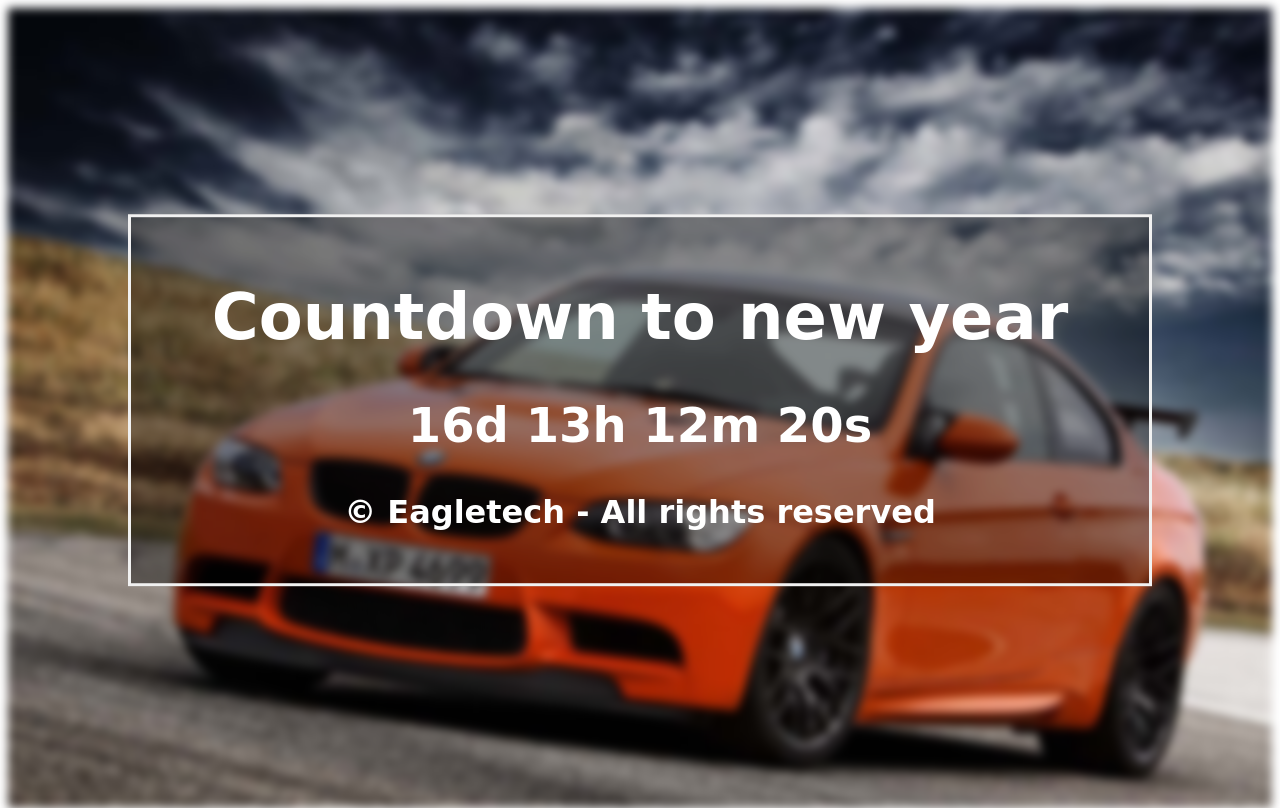
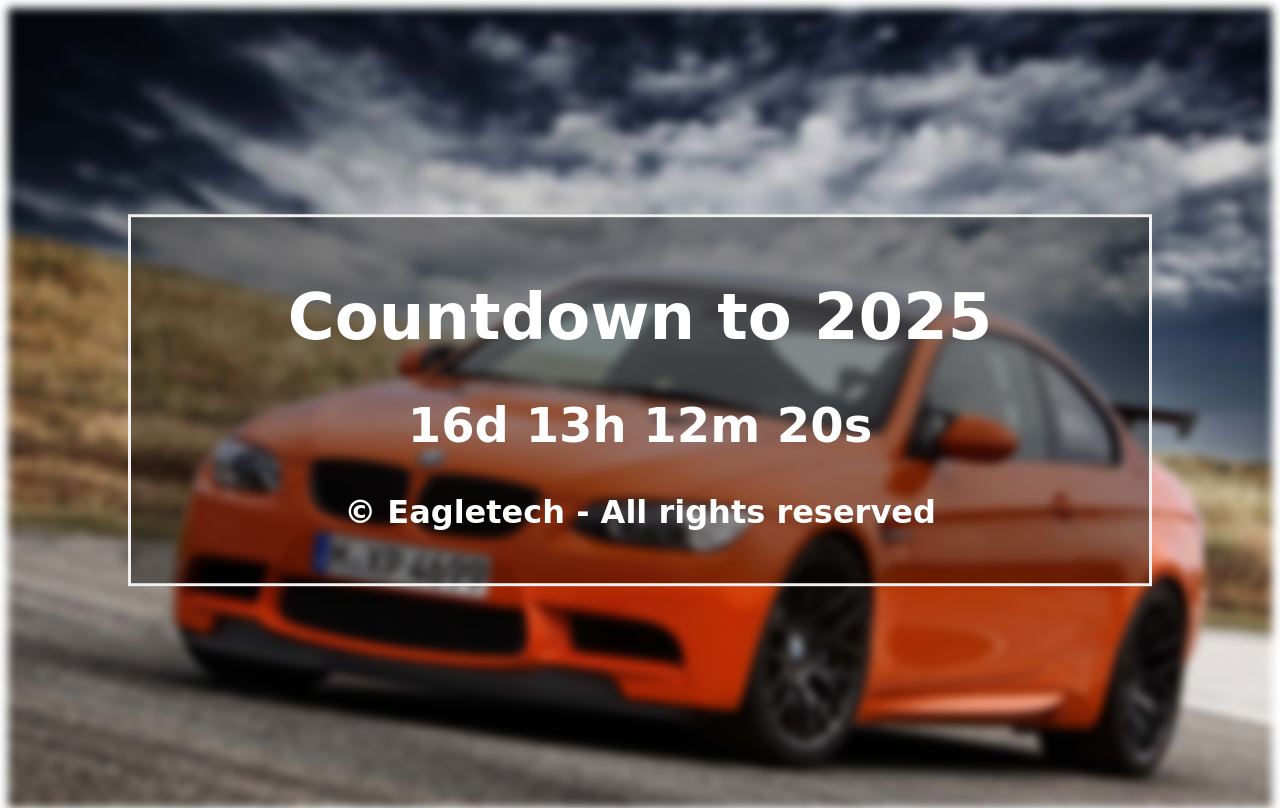
Before and after one commit to NdifrekeBassey/Countdown-page, a plain HTML site: page index.html in a window 1280 px wide. Drawn offline with Linux system fonts and the light colour scheme.

```diff
--- a/index.html
+++ b/index.html
@@ -10,7 +10,7 @@
     <div class="bg-image"></div>
 
     <div class="bg-text">
-      <h1>Countdown to new year</h1>
+      <h1>Countdown to 2025</h1>
       <h2 id="demo"></h2>
       <p style="text-align: center">&copy; Eagletech - All rights reserved</p>
     </div>
```
Also changed, not shown: 1 other file.
